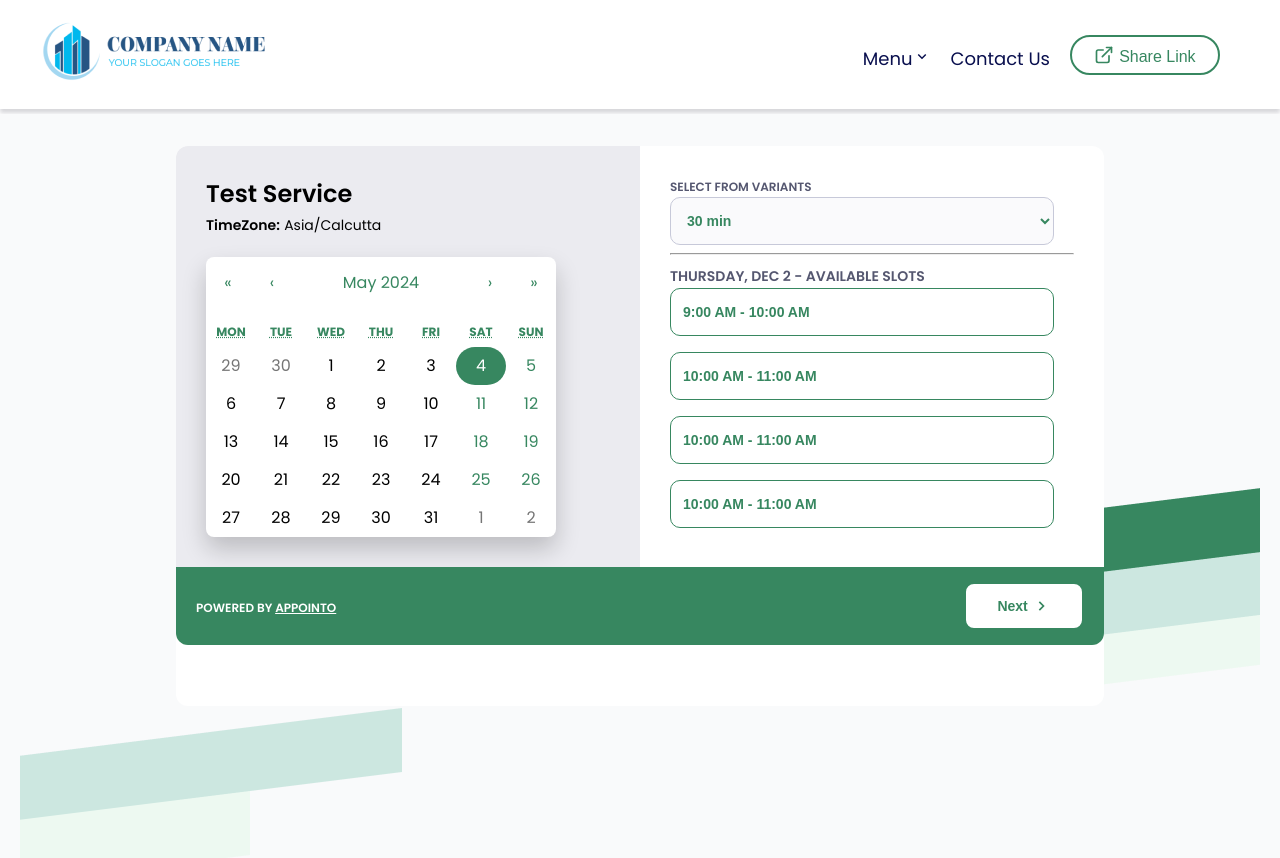
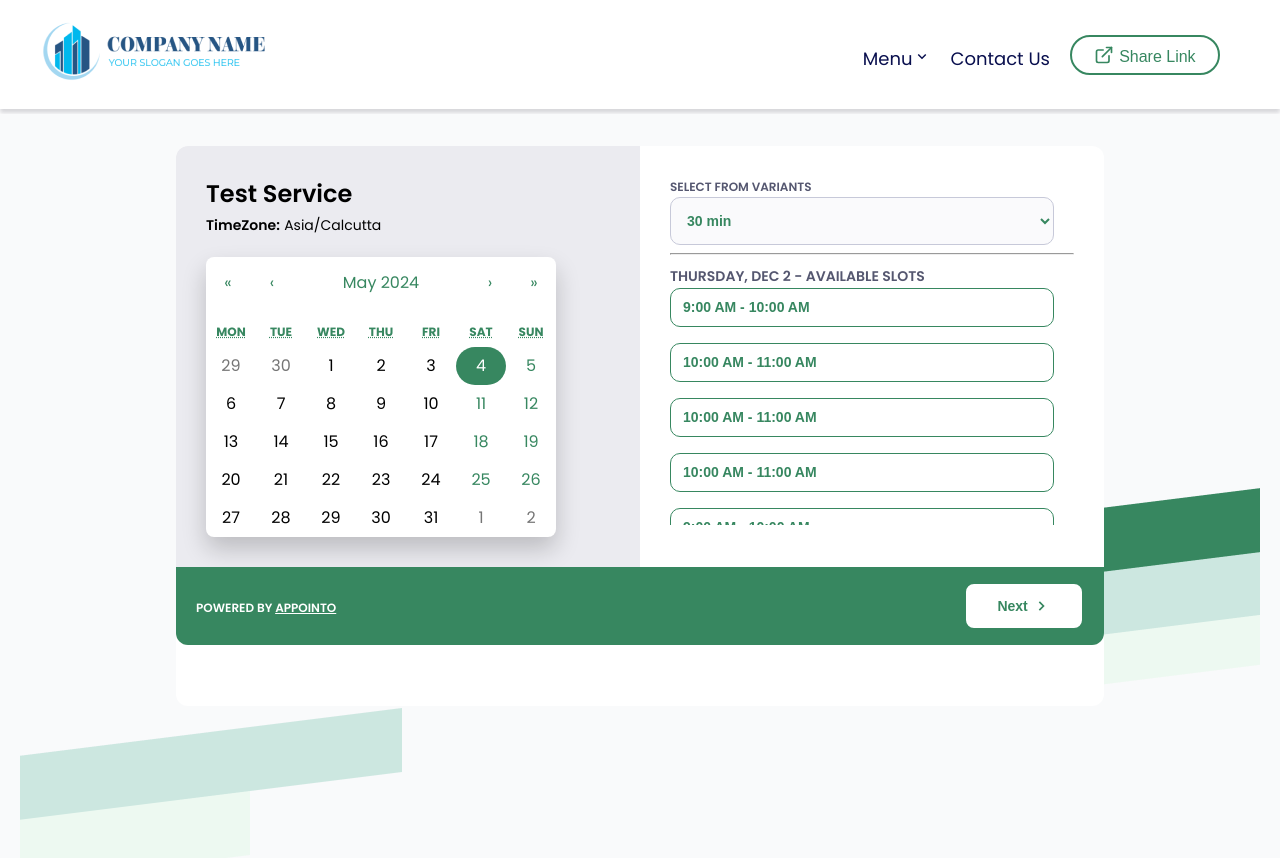
Before and after one commit to RIBTAS007/calender, a React (Create React App) app: page / in a window 1280 px wide. Shown: the top 858 px of the page. Built offline with nearby package versions, Linux system fonts and the light colour scheme.

Commit message:
made timeslot scrollable

```diff
--- a/src/calenderView/slots/SlotTime.jsx
+++ b/src/calenderView/slots/SlotTime.jsx
@@ -3,6 +3,22 @@ import styles from "./slotTime.module.css";
 import SlotItems from "./SlotItems";
 
 const slotsData = [
+  {
+    start_time: "2024-01-20T09:00:00.000+00:00",
+    end_time: "2024-01-20T10:00:00.000+00:00",
+  },
+  {
+    start_time: "2024-01-20T10:00:00.000+00:00",
+    end_time: "2024-01-20T11:00:00.000+00:00",
+  },
+  {
+    start_time: "2024-01-20T10:00:00.000+00:00",
+    end_time: "2024-01-20T11:00:00.000+00:00",
+  },
+  {
+    start_time: "2024-01-20T10:00:00.000+00:00",
+    end_time: "2024-01-20T11:00:00.000+00:00",
+  },
   {
     start_time: "2024-01-20T09:00:00.000+00:00",
     end_time: "2024-01-20T10:00:00.000+00:00",
--- a/src/calenderView/slots/slotTime.module.css
+++ b/src/calenderView/slots/slotTime.module.css
@@ -27,6 +27,8 @@
   display: flex;
   flex-direction: column;
   gap: 1rem;
+  max-height: 237px;
+  overflow-y: scroll;
 }
 
 .selected {
```
